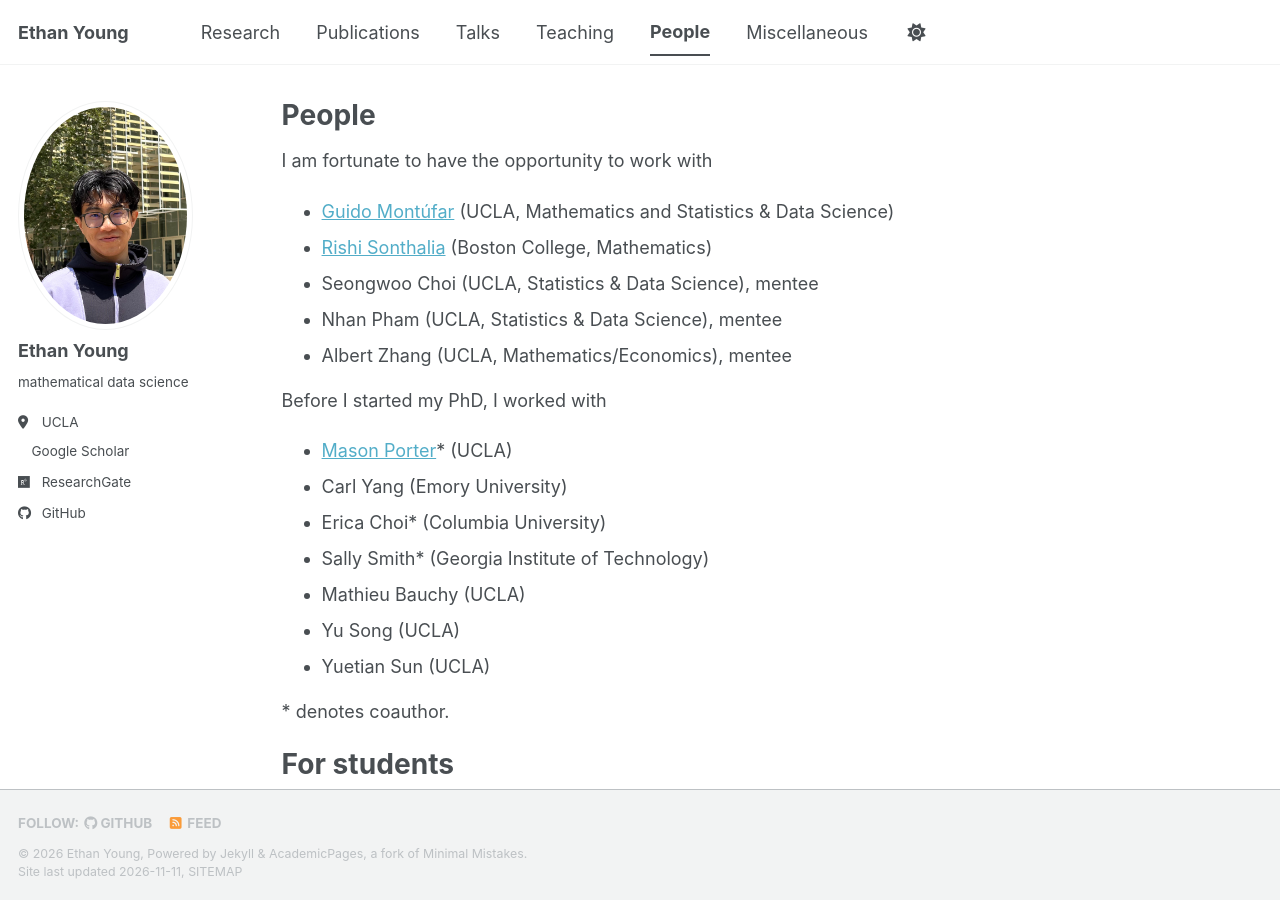
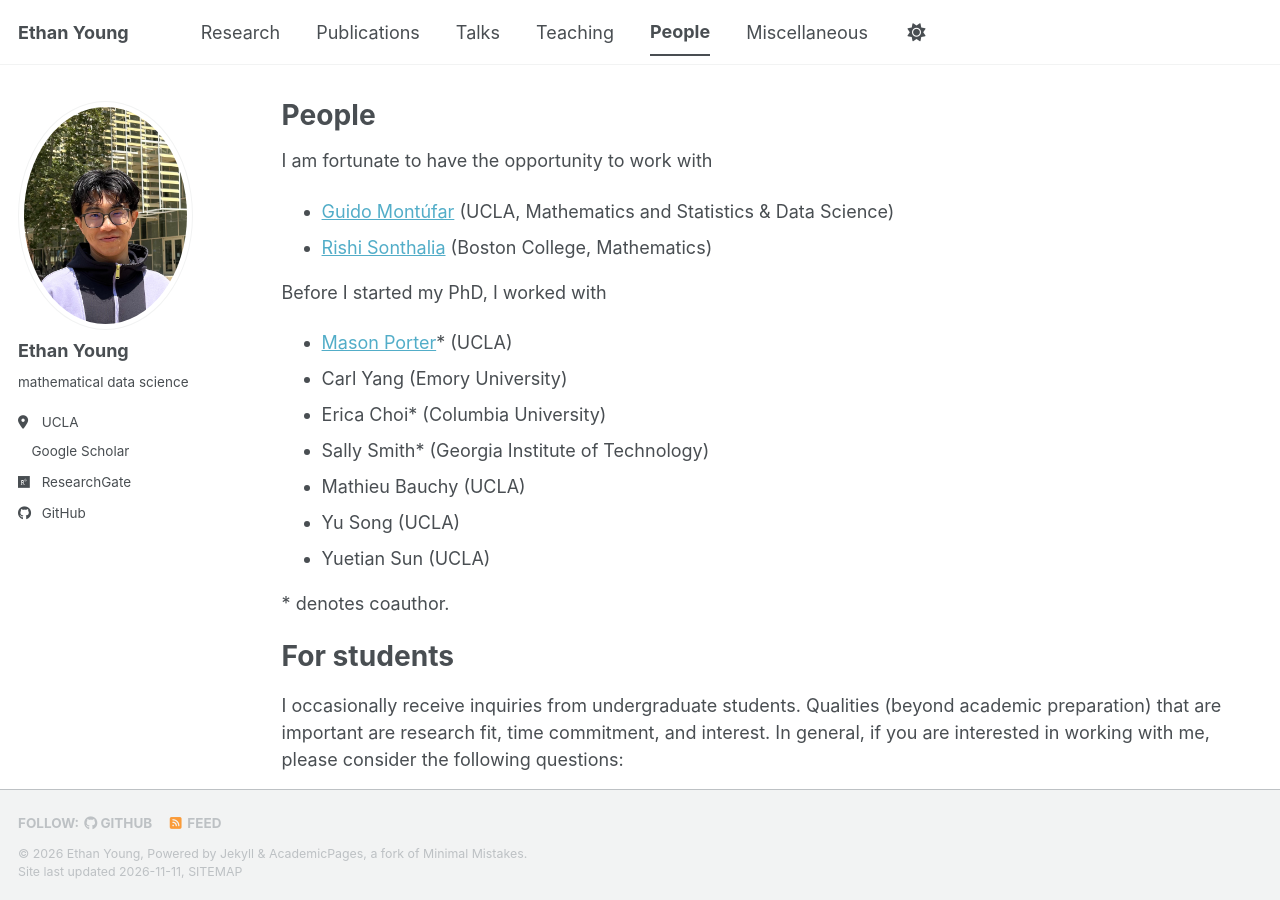
Before and after one commit to ethanjyoung/ethanjyoung.github.io, a Jekyll site: the page built from _pages/people.md, in a window 1280 px wide and 900 px high. Built offline with Jekyll 4.4.1, drawn with Linux system fonts in a browser that asks for light colours; a style sheet for code colours, icons or effects is not loaded.

Commit message:
Update people.md

```diff
--- a/_pages/people.md
+++ b/_pages/people.md
@@ -10,9 +10,9 @@ author_profile: true
 I am fortunate to have the opportunity to work with
 * [Guido Montúfar](https://www.math.ucla.edu/~montufar/) (UCLA, Mathematics and Statistics & Data Science)
 * [Rishi Sonthalia](https://sites.google.com/bc.edu/rishi-sonthalia) (Boston College, Mathematics)
-* Seongwoo Choi (UCLA, Statistics & Data Science), mentee
-* Nhan Pham (UCLA, Statistics & Data Science), mentee
-* Albert Zhang (UCLA, Mathematics/Economics), mentee
+<!--* Seongwoo Choi (UCLA, Statistics & Data Science), mentee-->
+<!--%* Nhan Pham (UCLA, Statistics & Data Science), mentee-->
+<!--%* Albert Zhang (UCLA, Mathematics/Economics), mentee-->
 
 Before I started my PhD, I worked with
 * [Mason Porter](https://www.math.ucla.edu/~mason/)* (UCLA)
```
